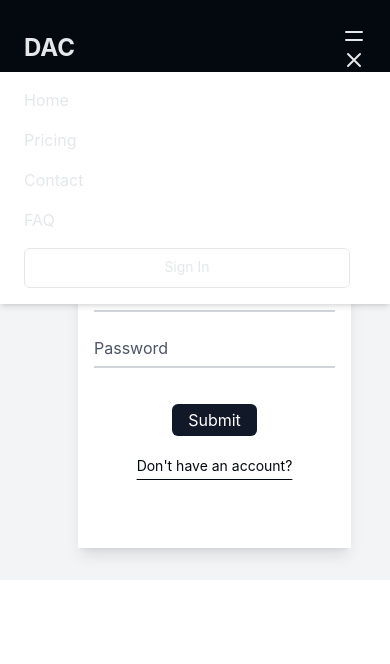
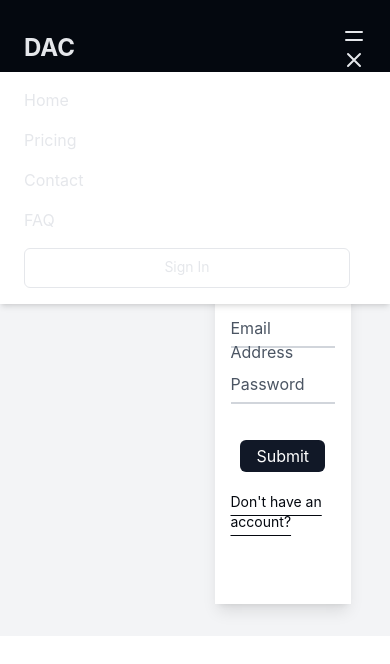
Before and after one commit to ahmadhassoun366/DAC-frontend, a React (Create React App) app in the folder frontend/: page /login in a window 390 px wide. Shown: the top 664 px of the page. Built offline with nearby package versions, Linux system fonts and the light colour scheme.

Commit message:
edting login page

```diff
--- a/frontend/src/pages/Auth/login/index.jsx
+++ b/frontend/src/pages/Auth/login/index.jsx
@@ -37,17 +37,17 @@ const Index = () => {
     <>
       <Header />
       <div className=" bg-gray-100 py-5 flex flex-row justify-center sm:py-12">
-        <div className="flex items-center justify-center flex-1">
+        <div className="flex items-center justify-center w-[40%]">
           <img
             src="https://mdbcdn.b-cdn.net/img/Photos/new-templates/bootstrap-login-form/draw2.svg"
             alt="Logo"
-            className="w-3/4 md:block hidden"
+            className="md:block hidden"
           />
         </div>
-        <div className="md:flex-1 w-full">
+        <div className="w-2/4">
           <form
             onSubmit={handleLogin}
-            className="relative py-3 w-full"
+            className="relative py-3 w-2/4"
             style={{
               width: "70%",
               height: "100%",
```
